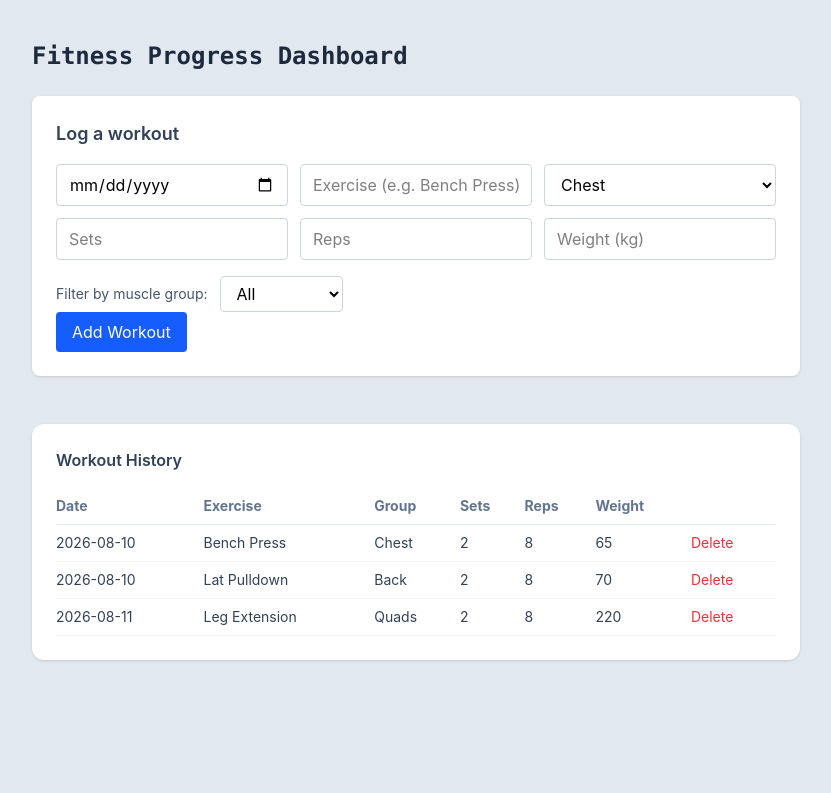
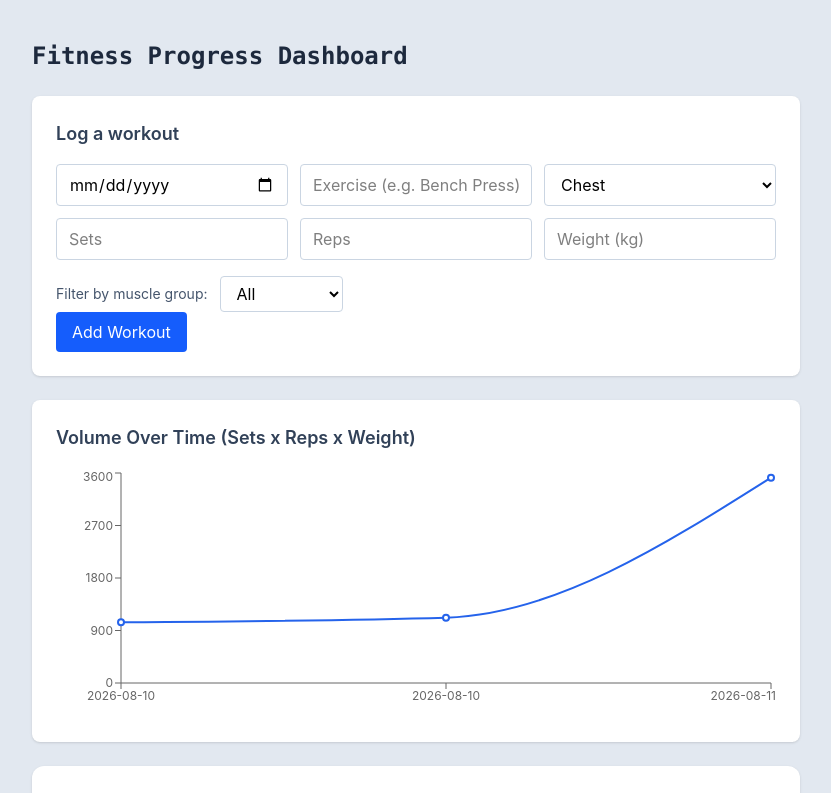
Before and after one commit to hunterzx131/Fitness-Progreess-App, a React (Vite) app: page / in a window 1280 px wide. Shown: the top 793 px of the page, without its empty margins (224-1055 px from the left). Built offline with nearby package versions, Linux system fonts and the light colour scheme.

Commit message:
Initial Commit: Function Done (Not yet polished)

```diff
--- a/src/App.jsx
+++ b/src/App.jsx
@@ -178,8 +178,30 @@ function App() {
           </button>
         </div>
 
-        <div className="">
+        <div className="bg-white rounded-lg shadow p-6">
+          <h2 className="text-lg font-semibold text-slate-700 mb-4">
+            Volume Over Time (Sets x Reps x Weight)
+          </h2>
 
+          {chartData.length === 0 ? (
+            <p className="text-slate-400 text-sm">No Data for this filter yet</p>
+          ) : (
+            <ResponsiveContainer width="100%" height={250}>
+              <LineChart data={chartData}>
+                <CartesianGrid strokeDasharray="3 3" stroke="#e2e8fo"/>
+                <XAxis dataKey="date" tick={{fontSize: 12}}/>
+                <YAxis tick={{ fontSize: 12 }}/>
+                <Tooltip/>
+                <Line
+                  type="monotone"
+                  dataKey="volume"
+                  stroke="#2563eb"
+                  strokeWidth={2}
+                  dot={{r:3}}
+                />
+              </LineChart>
+            </ResponsiveContainer>
+          )}
         </div>
 
         <div className="bg-white rounded-xl shadow p-6">
```
